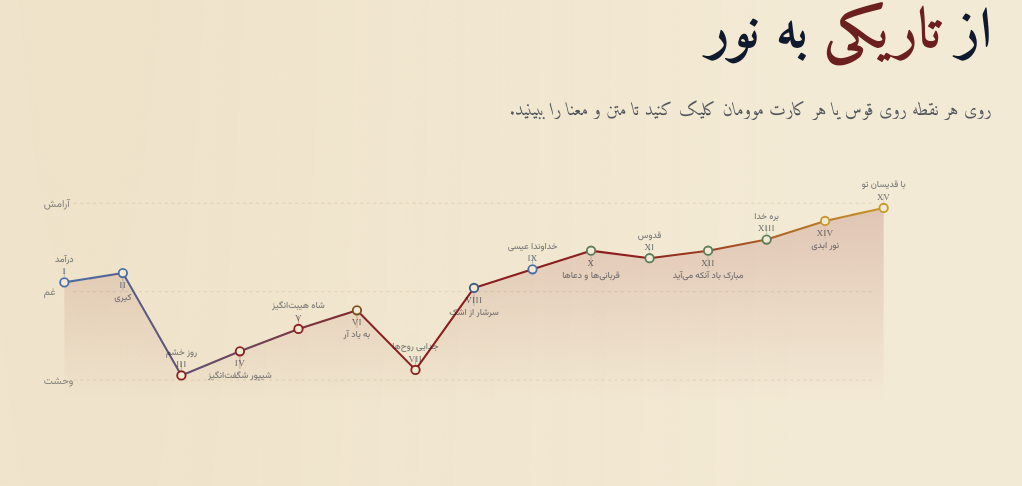
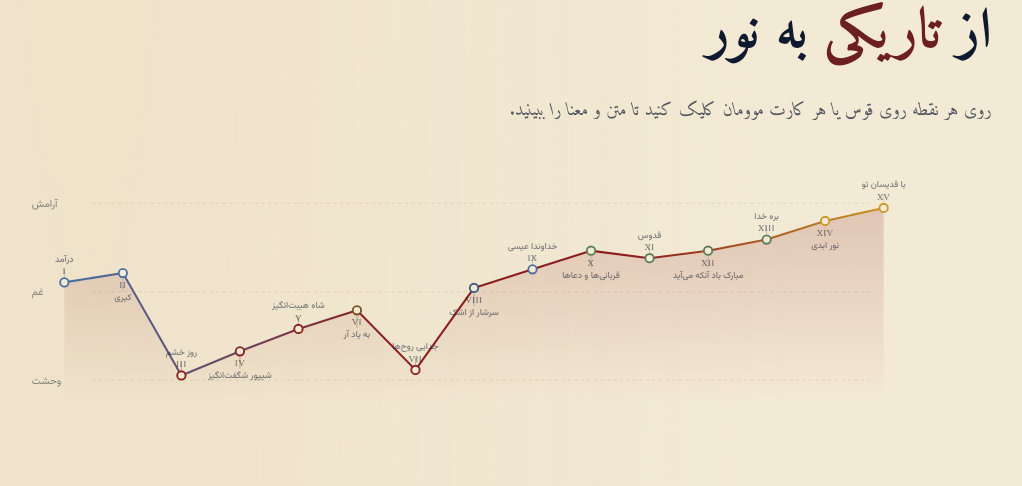
Before and after one commit to AminTheEconomist/mozart-deploy, a React (Vite) app: page / in a window 1280 px wide. Shown: the part 1549-2035 px from the top of the page, without its empty margins (166-1188 px from the left). Built offline with nearby package versions, Linux system fonts and the light colour scheme.

Commit message:
Chart: widen Persian gap further (label x=25, line start x=90 → 65px breathing room)

```diff
--- a/src/components.jsx
+++ b/src/components.jsx
@@ -103,8 +103,8 @@ export function ArcSVG({ selected, onSelect, lang, light = false, bgColor }) {
       {[[labels.peace, 25], [labels.sorrow, 120], [labels.dread, 215]].map(([l, y]) => {
         // Persian RTL: reading lands on right-edge of label (closest to chart), feels cramped.
         // Pull Persian labels further left for the same visual breathing room English has.
-        const labelX = lang === "fa" ? 38 : 52;
-        const lineStart = lang === "fa" ? 70 : 60;
+        const labelX = lang === "fa" ? 25 : 52;
+        const lineStart = lang === "fa" ? 90 : 60;
         return (
           <g key={l}>
             <line x1={lineStart} x2="930" y1={y} y2={y} stroke="rgba(128,100,60,0.18)" strokeDasharray="3,4" />
```
Also changed, not shown: .claude/settings.local.json.
